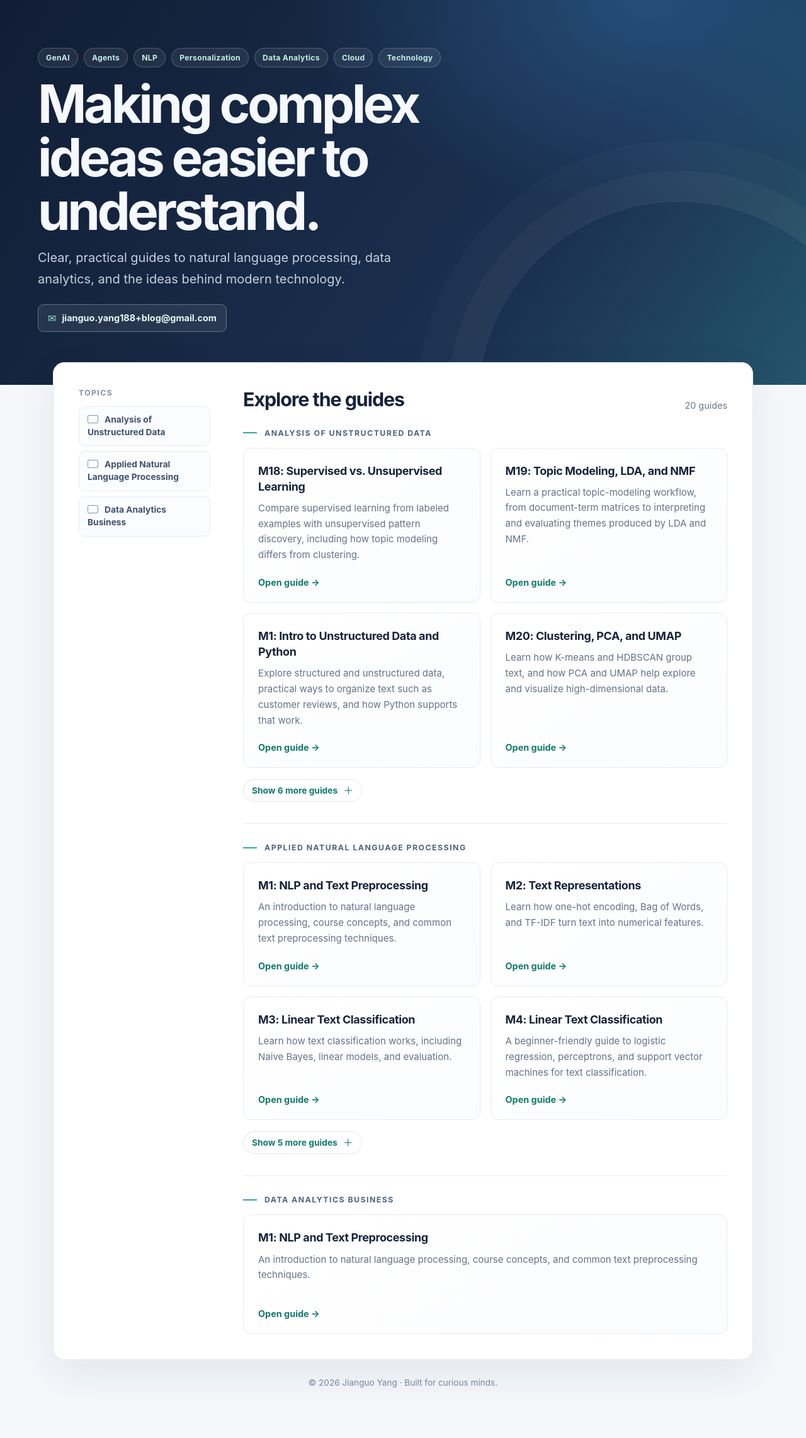
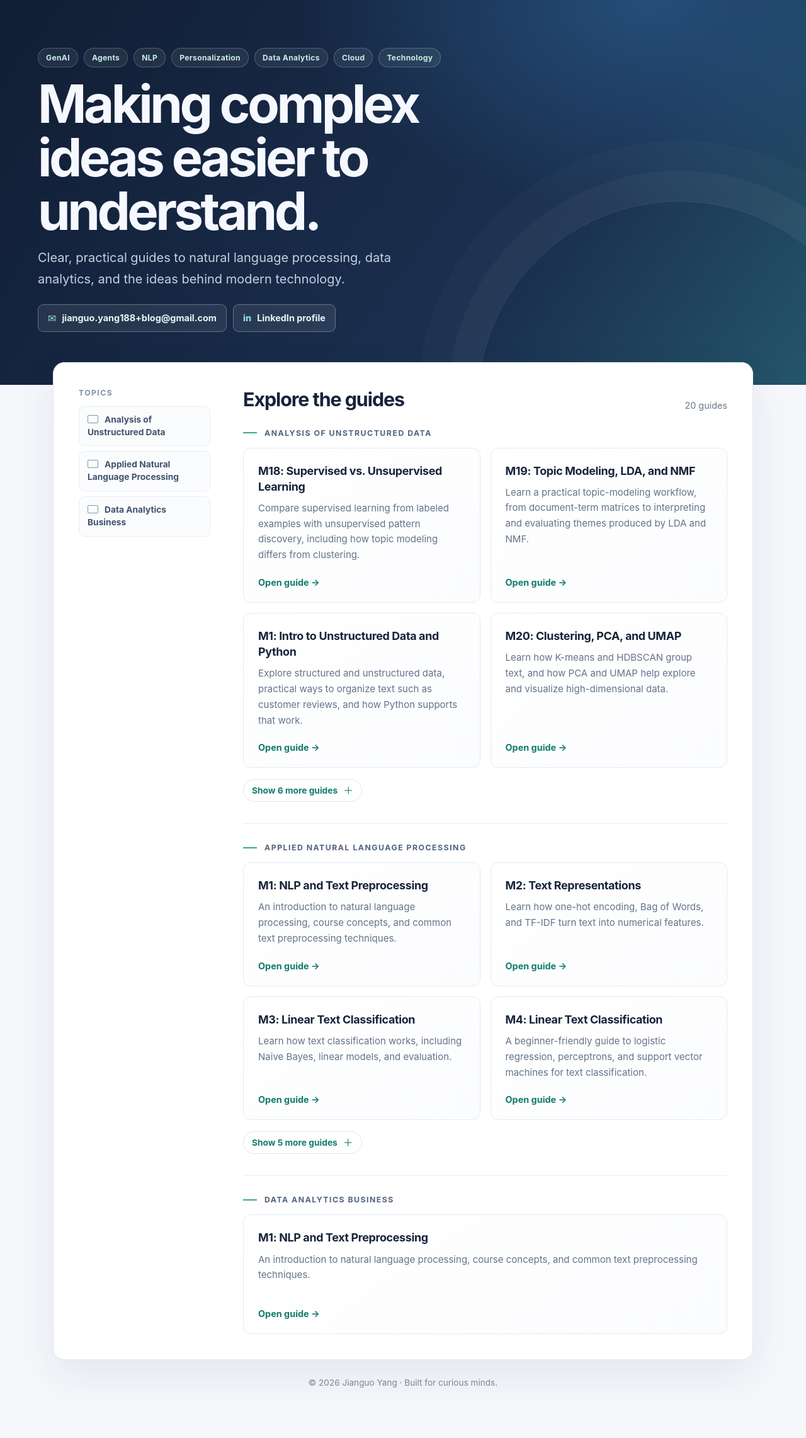
Before and after one commit to Jianguo188/jianguo188.github.io, a Jekyll site: the page built from index.html, in a window 1280 px wide. Shown: the whole page at 63% size. Built offline with Jekyll 4.4.1, drawn with Linux system fonts in a browser that asks for light colours.

Commit message:
update contact info

```diff
--- a/_layouts/home.html
+++ b/_layouts/home.html
@@ -46,8 +46,10 @@
     .topic { padding: 7px 12px; border: 1px solid rgb(191 229 226 / 25%); border-radius: 999px; background: rgb(255 255 255 / 7%); color: #c4eee5; font-size: .76rem; font-weight: 650; letter-spacing: .025em; }
     h1 { max-width: 760px; margin: 16px 0 14px; font-size: clamp(2.6rem, 7vw, 5.2rem); letter-spacing: -.055em; line-height: 1.02; }
     .tagline { max-width: 620px; margin: 0; color: #c5d0e0; font-size: clamp(1.05rem, 2.4vw, 1.25rem); line-height: 1.7; }
-    .contact-link { display: inline-flex; align-items: center; gap: 9px; max-width: 100%; margin-top: 23px; padding: 11px 15px; border: 1px solid rgb(191 229 226 / 35%); border-radius: 9px; background: rgb(255 255 255 / 8%); color: #e4f7f3; font-size: .9rem; font-weight: 650; text-decoration: none; transition: border-color .18s ease, background .18s ease; }
-    .contact-link::before { color: #8ee0cf; content: "✉"; font-size: 1rem; }
+    .contact-links { display: flex; flex-wrap: wrap; gap: 10px; margin-top: 23px; }
+    .contact-link { display: inline-flex; align-items: center; gap: 9px; max-width: 100%; padding: 11px 15px; border: 1px solid rgb(191 229 226 / 35%); border-radius: 9px; background: rgb(255 255 255 / 8%); color: #e4f7f3; font-size: .9rem; font-weight: 650; text-decoration: none; transition: border-color .18s ease, background .18s ease; }
+    .contact-email::before { color: #8ee0cf; content: "✉"; font-size: 1rem; }
+    .contact-linkedin::before { color: #8ee0cf; content: "in"; font-size: .9rem; font-weight: 800; }
     .contact-link:hover { border-color: #8ee0cf; background: rgb(255 255 255 / 13%); }
     .content { max-width: 1160px; margin: -36px auto 0; padding: 0 24px 80px; }
     .library { padding: clamp(24px, 3.2vw, 40px); border: 1px solid #e4e9f1; border-radius: 18px; background: #fff; box-shadow: 0 24px 65px rgb(22 37 61 / 8%); }
@@ -109,7 +111,10 @@
       </div>
       <h1>Making complex ideas easier to understand.</h1>
       <p class="tagline">{{ site.description | escape }}</p>
-      <a class="contact-link" href="mailto:jianguo.yang188+blog@gmail.com">jianguo.yang188+blog@gmail.com</a>
+      <div class="contact-links" aria-label="Contact and social profiles">
+        <a class="contact-link contact-email" href="mailto:jianguo.yang188+blog@gmail.com">jianguo.yang188+blog@gmail.com</a>
+        <a class="contact-link contact-linkedin" href="https://www.linkedin.com/in/jianguoyang188" target="_blank" rel="noopener noreferrer">LinkedIn profile</a>
+      </div>
     </div>
   </header>
 
```
